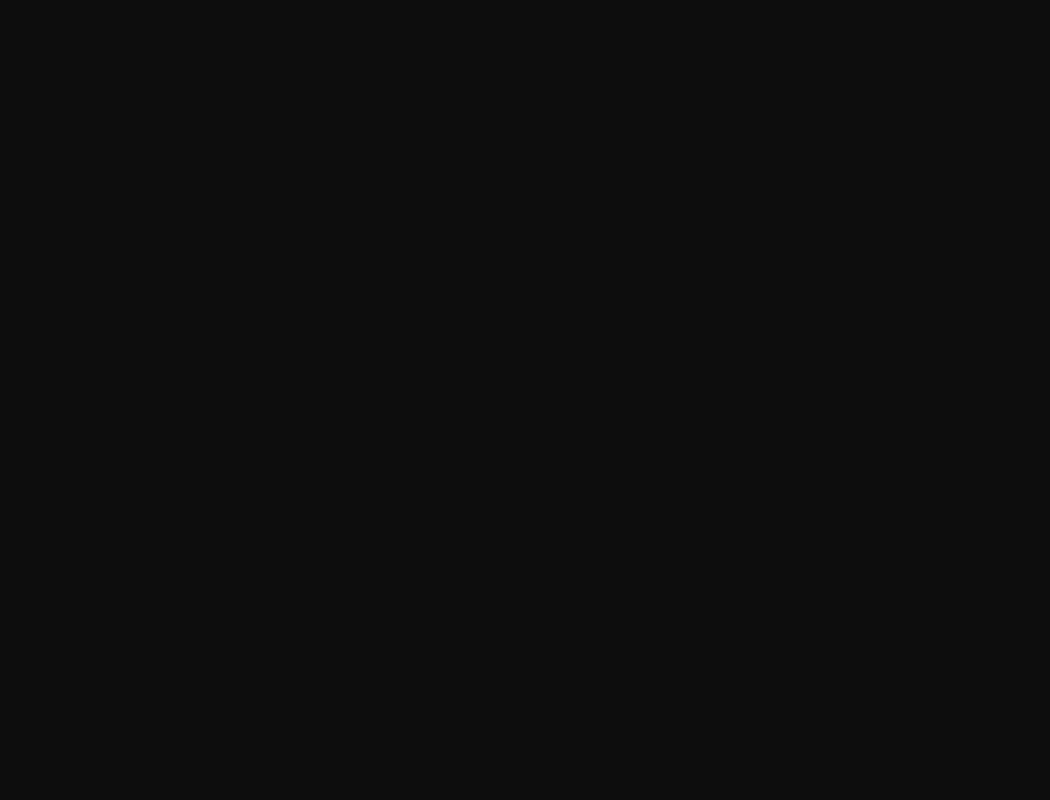
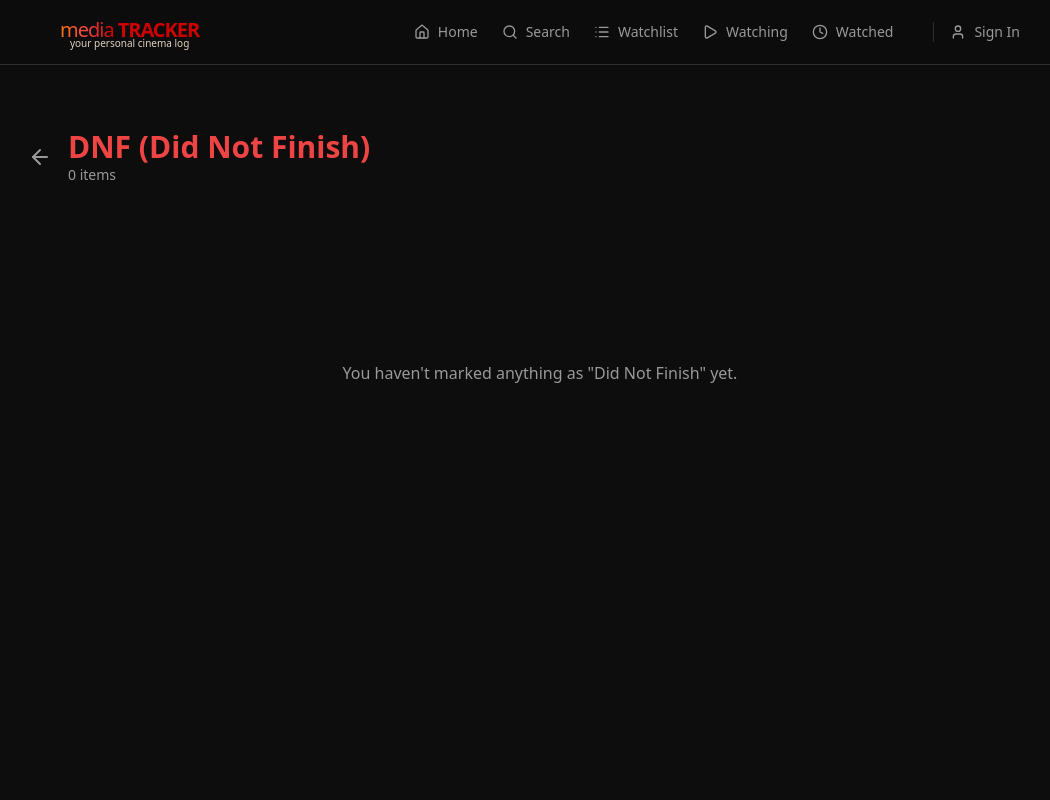
Before and after one commit to petitespeciale/media-tracker, a Next.js app: page /ratings/dnf in a window 1280 px wide. Before the commit this address had no page. Shown: the top 800 px of the page, without its empty margins (100-1150 px from the left). Built offline with nearby package versions, Linux system fonts and the light colour scheme.

Commit message:
feat: Add DNF filter page

```diff
--- /dev/null
+++ b/app/ratings/dnf/page.tsx
@@ -0,0 +1,68 @@
+"use client";
+
+import { useStore } from "@/context/store";
+import { TMDB_IMAGE_BASE_URL } from "@/lib/tmdb";
+import Image from "next/image";
+import Link from "next/link";
+import { ArrowLeft } from "lucide-react";
+
+export default function DNFPage() {
+    const { getWatched } = useStore();
+    const dnfItems = getWatched().filter(item => item.didNotFinish);
+
+    return (
+        <main className="min-h-screen p-4 pb-24 md:p-8">
+            <div className="mx-auto max-w-5xl space-y-8">
+                <header className="flex items-center gap-4 py-8">
+                    <Link href="/watched" className="text-muted-foreground hover:text-primary">
+                        <ArrowLeft className="h-6 w-6" />
+                    </Link>
+                    <div>
+                        <h1 className="text-3xl font-bold text-red-500">DNF (Did Not Finish)</h1>
+                        <p className="text-sm text-muted-foreground">{dnfItems.length} items</p>
+                    </div>
+                </header>
+
+                <div className="grid grid-cols-2 gap-4 sm:grid-cols-3 md:grid-cols-4 lg:grid-cols-5">
+                    {dnfItems.map((item) => (
+                        <Link
+                            key={item.id}
+                            href={`/${item.type}/${item.id}`}
+                            className="group relative flex flex-col overflow-hidden rounded-xl bg-card transition-transform hover:scale-105"
+                        >
+                            <div className="aspect-[2/3] w-full bg-muted">
+                                {item.poster_path ? (
+                                    <Image
+                                        src={`${TMDB_IMAGE_BASE_URL}/w500${item.poster_path}`}
+                                        alt={item.title}
+                                        width={500}
+                                        height={750}
+                                        className="h-full w-full object-cover"
+                                    />
+                                ) : (
+                                    <div className="flex h-full items-center justify-center text-muted-foreground">
+                                        No Image
+                                    </div>
+                                )}
+                            </div>
+                            <div className="p-3">
+                                <h3 className="line-clamp-1 text-sm font-medium text-foreground">
+                                    {item.title}
+                                </h3>
+                                <p className="text-xs text-muted-foreground">
+                                    {item.dateWatched ? new Date(item.dateWatched).toLocaleDateString() : ""}
+                                </p>
+                            </div>
+                        </Link>
+                    ))}
+                </div>
+
+                {dnfItems.length === 0 && (
+                    <div className="text-center text-muted-foreground py-20">
+                        You haven't marked anything as "Did Not Finish" yet.
+                    </div>
+                )}
+            </div>
+        </main>
+    );
+}
--- a/app/watched/page.tsx
+++ b/app/watched/page.tsx
@@ -56,6 +56,13 @@ export default function WatchedPage() {
                             <span className="text-lg">😞</span>
                             Nope
                         </Link>
+                        <Link
+                            href="/ratings/dnf"
+                            className="flex items-center gap-2 rounded-lg bg-card border border-border px-4 py-2 text-sm font-medium transition-colors hover:bg-muted"
+                        >
+                            <span className="text-lg text-red-500 font-bold">DNF</span>
+                            Did Not Finish
+                        </Link>
                     </div>
                 </header>
 
```
